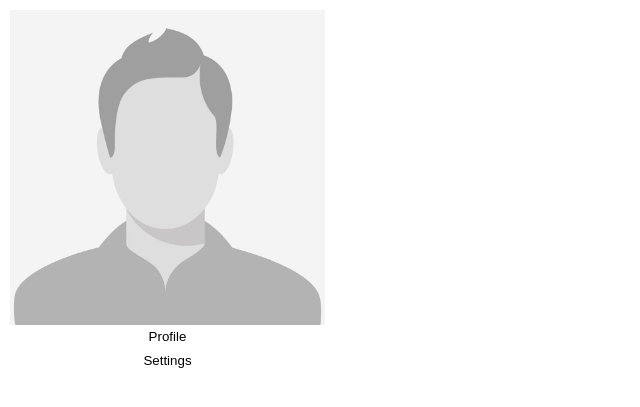
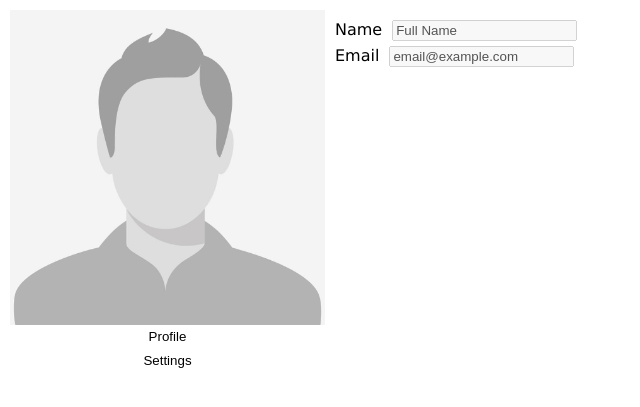
Before and after one commit to Von0816/TMI2104-Project, a PHP site: page /profile.html in a window 1280 px wide. Shown: the part 87-494 px from the top of the page, without its empty margins (0-640 px from the left). Run offline with PHP 8.4, Linux system fonts and the light colour scheme.

Commit message:
merged main.css, update profile, update index nav

```diff
--- a/index.html
+++ b/index.html
@@ -94,7 +94,7 @@
             <div class="cars">
                 <div class="carDetails">
                     <div class="car">
-                        <a target="_blank" href="Audi A3 Sportback.html">
+                        <a target="_blank" href="audi-a3.html">
                             <img src="img/audi_1.jpg" alt="audi">
                             <div class="details">
                                 <h3>Audi A3 Sportback</h3>
@@ -106,7 +106,7 @@
                 </div>
                 <div class="carDetails">
                   <div class="car">
-                      <a target="_blank" href="Hyundai Tucson.html">
+                      <a target="_blank" href="hyundai-tucson.html">
                           <img src="img/hyundai_1.jpg" alt="hyundai" >
                           <div class="details">
                               <h3>Hyundai Tucson</h3>
@@ -118,7 +118,7 @@
               </div>
                 <div class="carDetails">
                   <div class="car">
-                      <a target="_blank" href="Nissan Micra.html">
+                      <a target="_blank" href="nissan-micra.html">
                           <img src="img/nissan_1.jpg" alt="nissan">
                           <div class="details">
                               <h3>Nissan Micra</h3>
--- a/main.css
+++ b/main.css
@@ -136,15 +136,6 @@ nav {
     border-radius: 5px;
 }
 
-<<<<<<< HEAD
-.modal #signup-link {
-    color: black;
-    text-decoration-line: none;
-    font-size: 12px;
-    margin-top: 10px;
-}
-=======
-
 /*FOOTER*/
 .f{
 	font-size: 10px;
@@ -170,4 +161,3 @@ nav {
 	text-align: center;
 	padding-bottom: 10px;
 }
->>>>>>> 1e6dc63075e7b44361c29bb24f24e1fc91cdfec2
--- a/profile.css
+++ b/profile.css
@@ -31,13 +31,13 @@
 }
 
 #tab {
-    display: none;
+
     padding: 10px;
 }
 
 #tab .detail {
     display: flex;
-    justify-content: space-between;
+    justify-content: flex-start;
     width: 50%;
     margin-bottom: 5px;
 }
@@ -45,4 +45,5 @@
 #tab label{
     padding: 0;
     margin: 0;
+    padding-right: 10px;
 }
```
